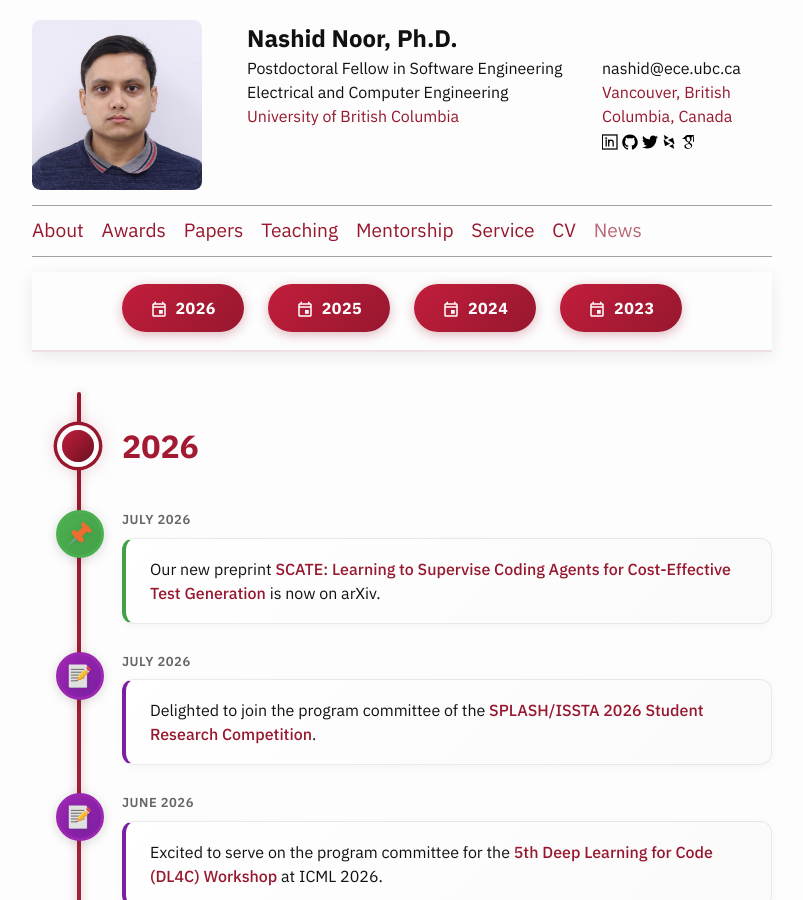
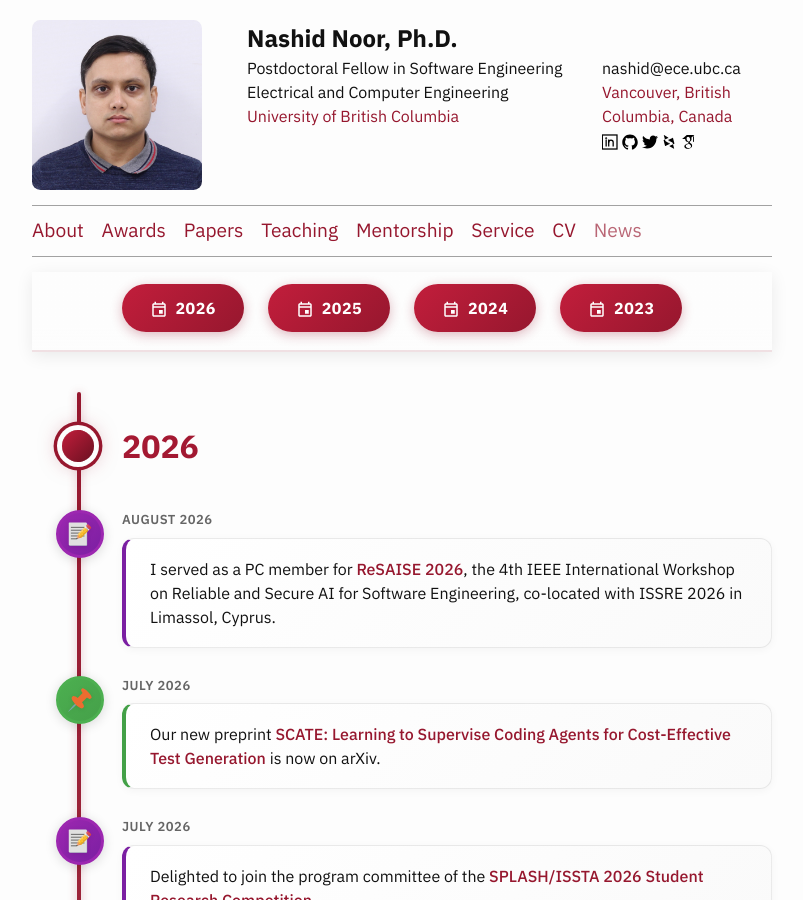
Before and after one commit to nashid/nashid.github.io, a Jekyll site: the page built from nav/news.md, in a window 1280 px wide and 900 px high. Shown: the whole window, without its empty margins (238-1041 px from the left). Built offline with Jekyll 4.4.1, drawn with Linux system fonts in a browser that asks for light colours; the list of posts is cut into pages by our own code.

Commit message:
Add ReSAISE 2026 PC role to services and news

```diff
--- a/_data/services.yml
+++ b/_data/services.yml
@@ -79,6 +79,11 @@
   role: PC Member
   year: 2026
   website: https://dl4c.github.io/
+
+- name: Reliable and Secure AI for Software Engineering (ReSAISE), Co-located with ISSRE
+  role: PC Member
+  year: 2026
+  website: https://resaise.github.io/2026/html/committee.html
 
 # 2025
 - name:  Empirical Software Engineering (EMSE)
--- a/nav/news.md
+++ b/nav/news.md
@@ -17,6 +17,16 @@
 <div class="timeline">
 
 <div class="timeline-year" id="year-2026">2026</div>
+
+<div class="timeline-item service">
+  <div class="timeline-icon">
+    <img src="{{ "/resources/images/icon-memo.svg" | prepend: site.baseurl }}" alt="PC">
+  </div>
+  <div class="timeline-date">August 2026</div>
+  <div class="timeline-content">
+    I served as a PC member for <a href="https://resaise.github.io/2026/html/committee.html">ReSAISE 2026</a>, the 4th IEEE International Workshop on Reliable and Secure AI for Software Engineering, co-located with ISSRE 2026 in Limassol, Cyprus.
+  </div>
+</div>
 
 <div class="timeline-item paper">
   <div class="timeline-icon">
```
